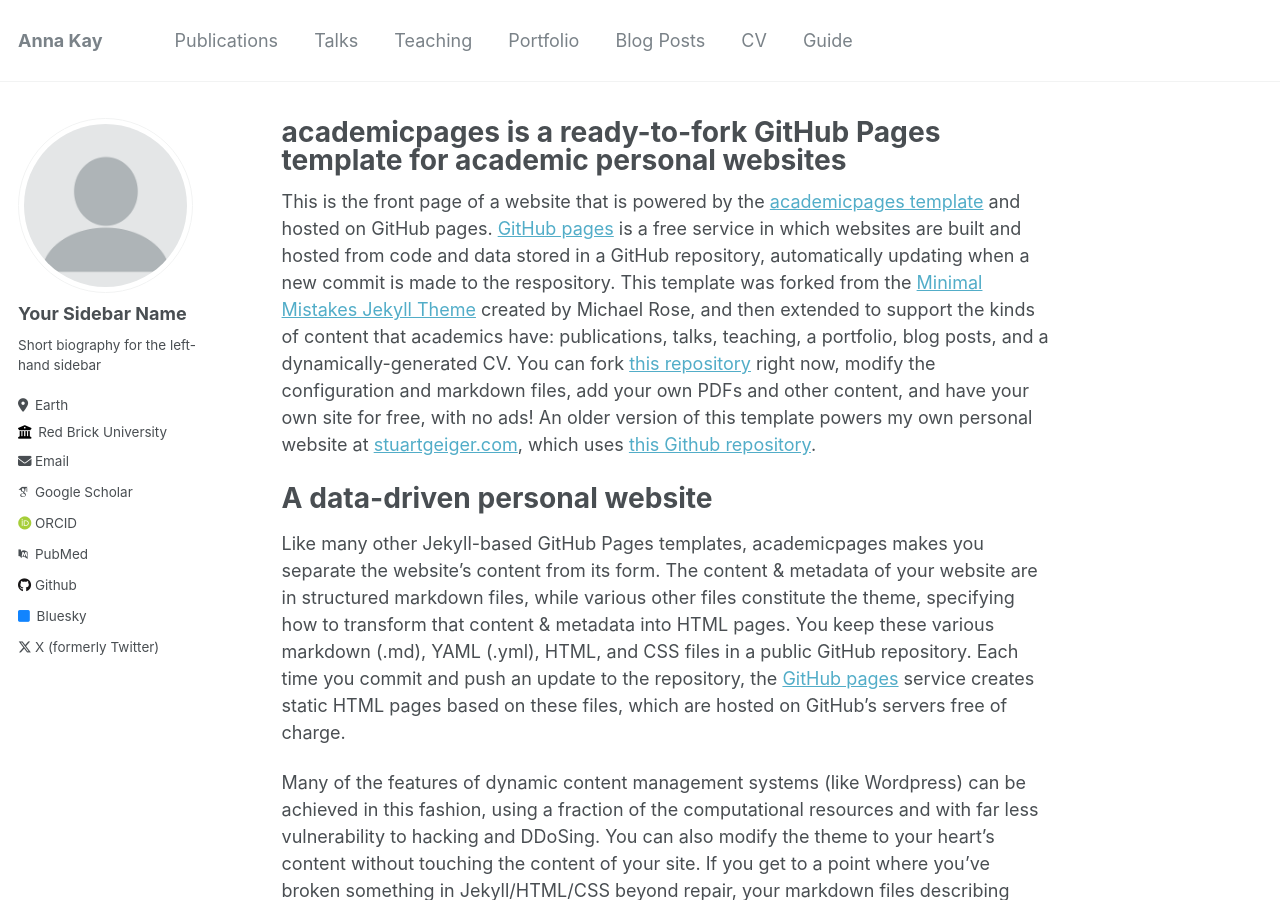
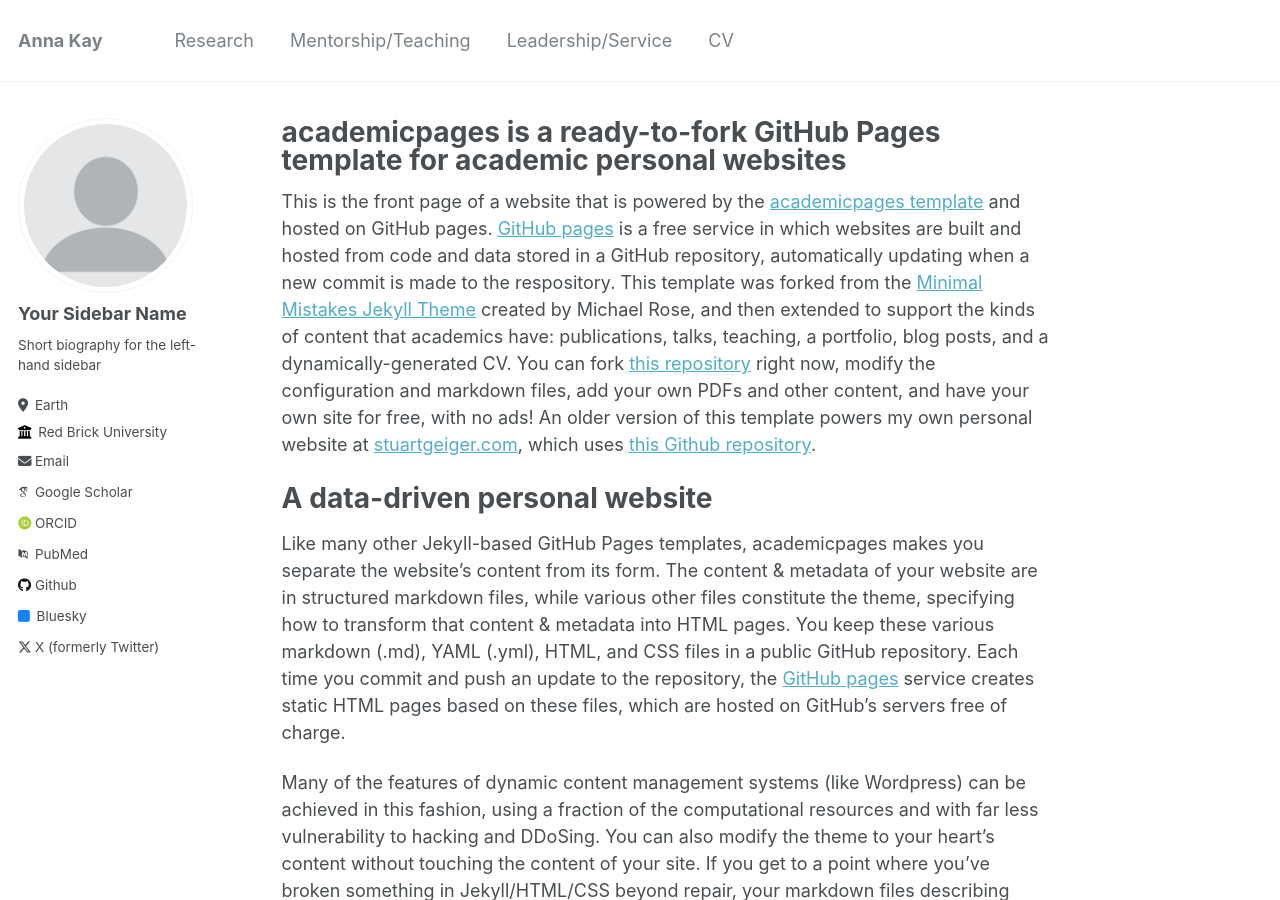
Before and after one commit to anna1k/anna1k.github.io, a Jekyll site: the page built from _pages/about.md, in a window 1280 px wide and 900 px high. Built offline with Jekyll 4.4.1, drawn with Linux system fonts in a browser that asks for light colours; some web fonts are replaced.

Commit message:
edittabs

```diff
--- a/_data/navigation.yml
+++ b/_data/navigation.yml
@@ -1,22 +1,22 @@
 # main links links
 main:
-  - title: "Publications"
+  - title: "Research"
     url: /publications/
 
-  - title: "Talks"
-    url: /talks/
+  # - title: "Talks"
+  #   url: /talks/
 
-  - title: "Teaching"
+  - title: "Mentorship/Teaching"
     url: /teaching/
 
-  - title: "Portfolio"
+  - title: "Leadership/Service"
     url: /portfolio/
 
-  - title: "Blog Posts"
-    url: /year-archive/
+  # - title: "Blog Posts"
+  #   url: /year-archive/
 
   - title: "CV"
-    url: /cv/
+    url: /files/AK_CV_3-1.pdf #/cv/
 
-  - title: "Guide"
-    url: /markdown/
+  # - title: "Guide"
+  #   url: /markdown/
```
Also changed, not shown: 4 other files.
